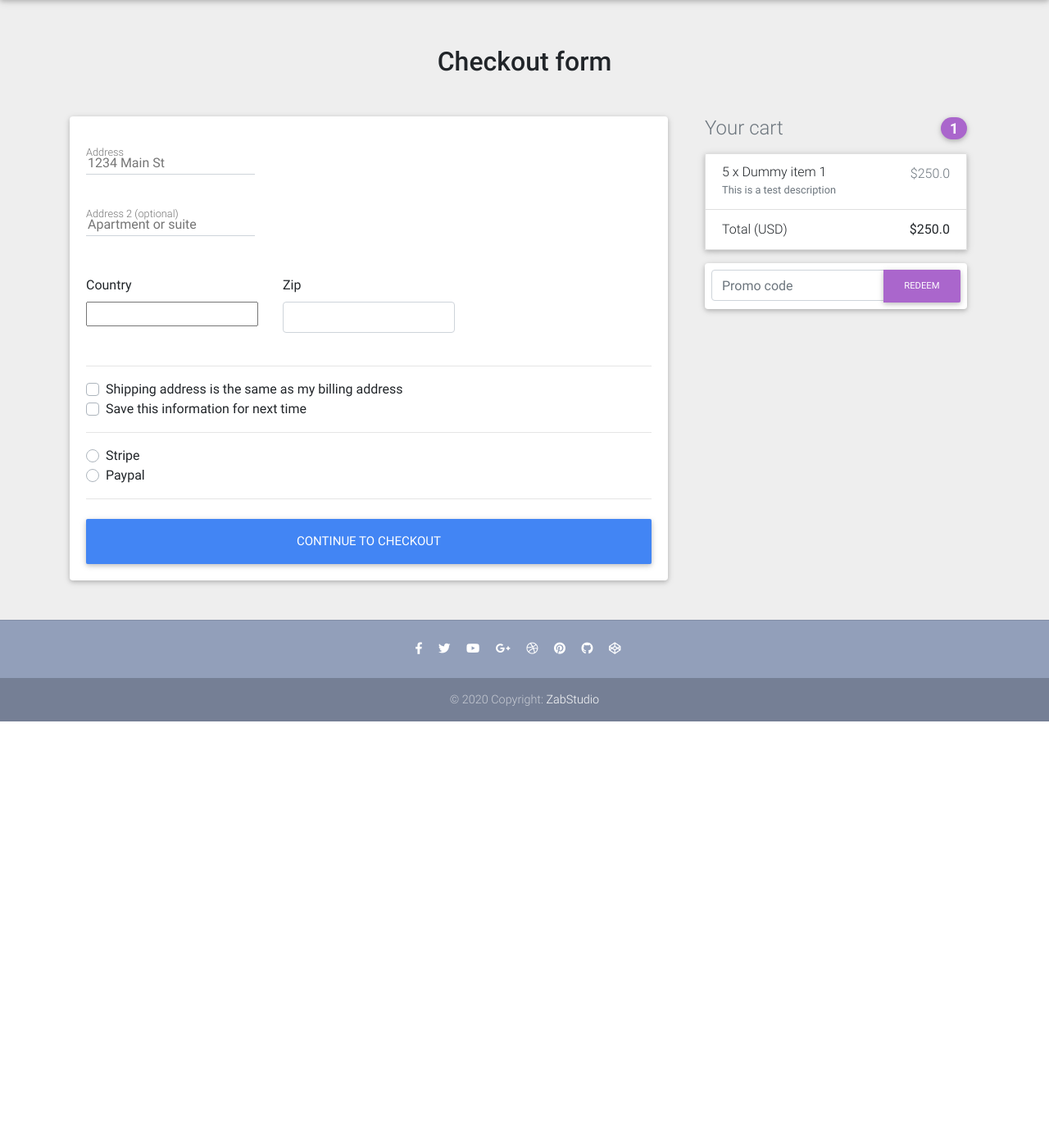
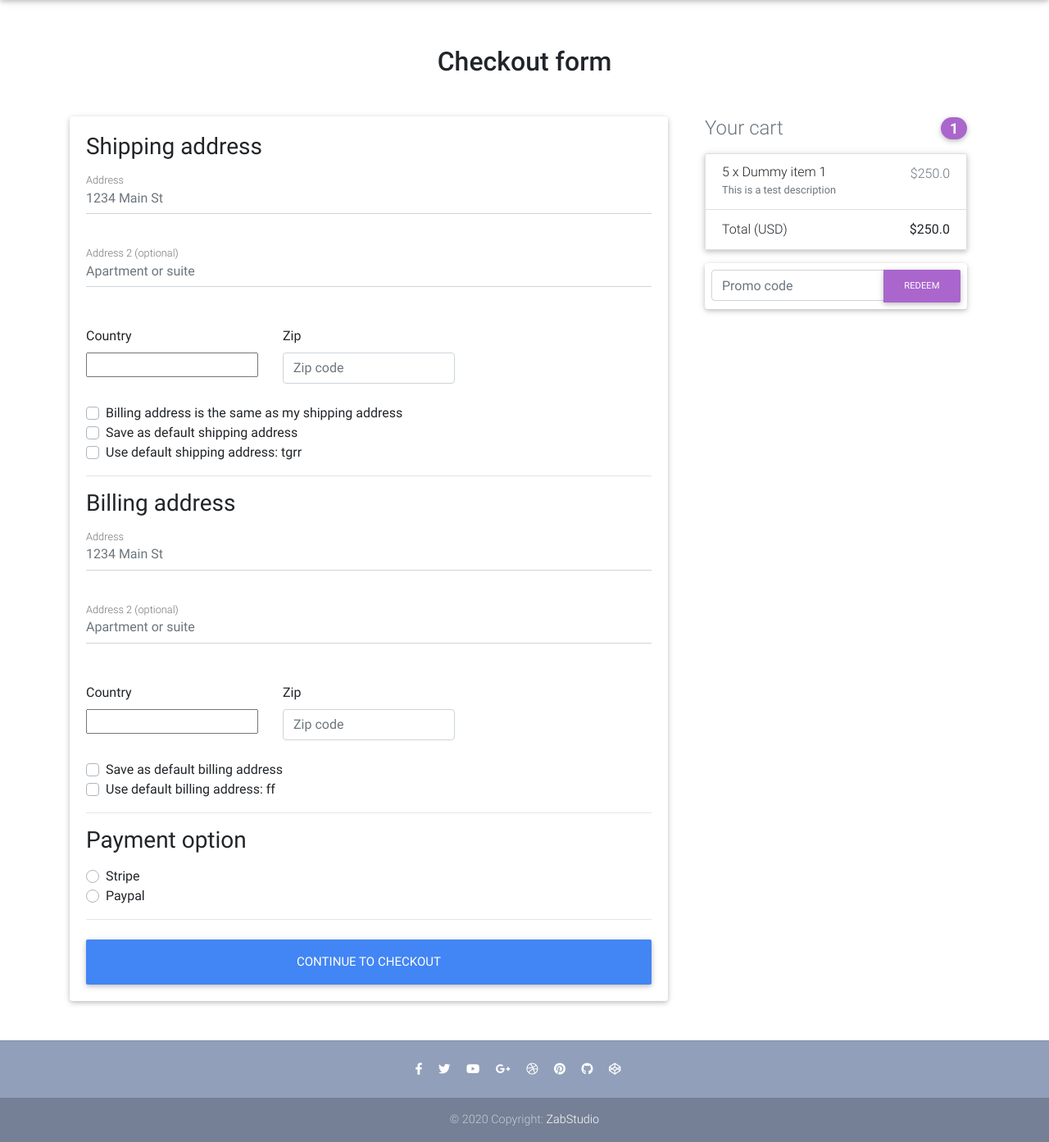
Before and after one commit to safwanvk/Zabshop, a Django app: page /checkout/ in a window 1280 px wide. Shown: the part 64-1457 px from the top of the page at 82% size. Before the commit the page ends 944 px from the top, so only its background shows below. Run offline with Django 3.2, Linux system fonts and the light colour scheme; a user stored in the database is signed in; data comes from the database, SQL or seed files in the repository; both versions use the stored data as it was after the commit; some libraries are stand-ins or nearby versions.

Commit message:
Set default addresses

```diff
--- a/core/forms.py
+++ b/core/forms.py
@@ -9,22 +9,24 @@ PAYMENT_CHOICES = [
 
 
 class CheckoutForm(forms.Form):
-    street_address = forms.CharField(widget=forms.TextInput(attrs={
-        'placeholder': '1234 Main St',
-        'id': 'address'
-    }))
-    apartment_address = forms.CharField(required=False, widget=forms.TextInput(attrs={
-        'placeholder': 'Apartment or suite',
-        'id': 'address-2'
-    }))
-    country = CountryField(blank_label='(select country)').formfield(widget=CountrySelectWidget(attrs={
+    shipping_address = forms.CharField(required=False)
+    shipping_address2 = forms.CharField(required=False)
+    shipping_country = CountryField(blank_label='(select country)').formfield(requred=False, widget=CountrySelectWidget(attrs={
         'class': 'custom-select d-block w-100'}))
-    zip = forms.CharField(widget=forms.TextInput(attrs={
-        'class': 'form-control',
-        'id': 'zip'
-    }))
-    same_shopping_address = forms.BooleanField(required=False)
-    save_info = forms.BooleanField(required=False)
+    shipping_zip = forms.CharField(required=False)
+
+    billing_address = forms.CharField(required=False)
+    billing_address2 = forms.CharField(required=False)
+    billing_country = CountryField(blank_label='(select country)').formfield(requred=False, widget=CountrySelectWidget(attrs={
+        'class': 'custom-select d-block w-100'}))
+    shipping_zip = forms.CharField(required=False)
+
+    same_billing_address = forms.BooleanField(required=False)
+    set_default_shipping = forms.BooleanField(required=False)
+    use_default_shipping = forms.BooleanField(required=False)
+    set_default_billing = forms.BooleanField(required=False)
+    use_default_billing = forms.BooleanField(required=False)
+
     payment_option = forms.ChoiceField(widget=forms.RadioSelect, choices=PAYMENT_CHOICES)
 
 
--- a/core/models.py
+++ b/core/models.py
@@ -86,7 +86,7 @@ class OrderItem(models.Model):
 
 class Order(models.Model):
     user = models.ForeignKey(settings.AUTH_USER_MODEL, on_delete=models.CASCADE)
-    ref_code = models.CharField(max_length=20)
+    ref_code = models.CharField(max_length=20, blank=True, null=True)
     item = models.ManyToManyField(OrderItem)
     start_date = models.DateTimeField(auto_now_add=True)
     ordered_date = models.DateTimeField()
--- a/core/views.py
+++ b/core/views.py
@@ -13,6 +13,7 @@ from django.utils import timezone
 import random
 import string
 import stripe
+
 stripe.api_key = settings.STRIPE_SECRET_KEY
 
 
@@ -20,6 +21,14 @@ stripe.api_key = settings.STRIPE_SECRET_KEY
 
 def create_ref_code():
     return ''.join(random.choices(string.ascii_lowercase + string.digits, k=20))
+
+
+def is_valid_form(values):
+    valid = True
+    for field in values:
+        if field == '':
+            valid = False
+    return valid
 
 
 class CheckoutView(View):
@@ -34,47 +43,147 @@ class CheckoutView(View):
                 'DISPLAY_COUPON_FORM': True
 
             }
+
+            shipping_address_qs = Address.objects.filter(
+                user=self.request.user,
+                address_type='S',
+                default=True
+            )
+            if shipping_address_qs.exists():
+                context.update(
+                    {'default_shipping_address': shipping_address_qs[0]})
+
+            billing_address_qs = Address.objects.filter(
+                user=self.request.user,
+                address_type='B',
+                default=True
+            )
+            if billing_address_qs.exists():
+                context.update(
+                    {'default_billing_address': billing_address_qs[0]})
+
             return render(self.request, 'checkout.html', context)
         except ObjectDoesNotExist:
             messages.info(self.request, "You do not have an active order")
             return redirect("core:checkout")
 
-    def post(self, *args, **kwargs):
-        form = CheckoutForm(self.request.POST or None)
-        try:
-            order = Order.objects.get(user=self.request.user, ordered=False)
-            if form.is_valid():
-                street_address = form.cleaned_data.get('street_address')
-                apartment_address = form.cleaned_data.get('apartment_address')
-                country = form.cleaned_data.get('country')
-                zip = form.cleaned_data.get('zip')
-                # TODO: add functionality for these fields
-                # same_shopping_address = form.cleaned_data.get('same_shopping_address')
-                # save_info = form.cleaned_data.get('save_info')
-                payment_option = form.cleaned_data.get('payment_option')
-                billing_address = Address(
+
+def post(self, *args, **kwargs):
+    form = CheckoutForm(self.request.POST or None)
+    try:
+        order = Order.objects.get(user=self.request.user, ordered=False)
+        if form.is_valid():
+
+            use_default_shipping = form.cleaned_data.get('use_default_shipping')
+            if use_default_shipping():
+                print("Using the default shipping address")
+                address_qs = Address.objects.filter(
                     user=self.request.user,
-                    street_address=street_address,
-                    apartment_address=apartment_address,
-                    country=country,
-                    zip=zip,
-                    address_type='B'
+                    address_type='S',
+                    default=True
                 )
+                if address_qs.exists():
+                    shipping_address = address_qs[0]
+                    order.shipping_address = shipping_address
+                    order.save()
+                else:
+                    messages.info(self.request, "No default shipping address available")
+                    return redirect("core:checkout")
+            else:
+                print("User is entering a new shipping address")
+                shipping_address1 = form.cleaned_data.get('shipping_address')
+                shipping_address2 = form.cleaned_data.get('shipping_address2')
+                shipping_country = form.cleaned_data.get('shipping_country')
+                shipping_zip = form.cleaned_data.get('shipping_zip')
+
+                if is_valid_form((shipping_address1, shipping_country, shipping_zip)):
+                    shipping_address = Address(
+                        user=self.request.user,
+                        street_address=shipping_address1,
+                        apartment_address=shipping_address2,
+                        country=shipping_country,
+                        zip=shipping_zip,
+                        address_type='S'
+                    )
+                    shipping_address.save()
+
+                    order.shipping_address = shipping_address
+                    order.save()
+
+                    set_default_shipping = form.cleaned_data.get('set_default_shipping')
+                    if set_default_shipping():
+                        shipping_address.default = True
+                        shipping_address.save()
+                else:
+                    messages.info(self.request, "Please fill in the required shipping address fields")
+
+            use_default_billing = form.cleaned_data.get('use_default_billing')
+            same_billing_address = form.cleaned_data.get('same_billing_address')
+            if same_billing_address():
+                billing_address = shipping_address
+                billing_address.pk = None
+                billing_address.save()
+                billing_address.address_type = 'B'
                 billing_address.save()
                 order.billing_address = billing_address
                 order.save()
-                # TODO: add redirect to the selected payment option
 
-                if payment_option == 'S':
-                    return redirect('core:payment', payment_option='stripe')
-                elif payment_option == 'P':
-                    return redirect('core:payment', payment_option='paypal')
+            elif use_default_billing():
+                print("Using the default billing address")
+                address_qs = Address.objects.filter(
+                    user=self.request.user,
+                    address_type='B',
+                    default=True
+                )
+                if address_qs.exists():
+                    billing_address = address_qs[0]
+                    order.billing_address = billing_address
+                    order.save()
                 else:
-                    messages.warning(self.request, "Invalid payment option selected")
-                    return redirect('core:checkout')
-        except ObjectDoesNotExist:
-            messages.warning(self.request, "You do not have active order")
-            return redirect("/")
+                    messages.info(self.request, "No default billing address available")
+                    return redirect("core:checkout")
+            else:
+                print("User is entering a new billing address")
+                billing_address1 = form.cleaned_data.get('billing_address')
+                billing_address2 = form.cleaned_data.get('billing_address2')
+                billing_country = form.cleaned_data.get('billing_country')
+                billing_zip = form.cleaned_data.get('billing_zip')
+
+                if is_valid_form((billing_address1, billing_country, billing_zip)):
+                    billing_address = Address(
+                        user=self.request.user,
+                        street_address=billing_address1,
+                        apartment_address=billing_address2,
+                        country=billing_country,
+                        zip=billing_zip,
+                        address_type='B'
+                    )
+                    billing_address.save()
+
+                    order.billing_address = billing_address
+                    order.save()
+
+                    set_default_billing = form.cleaned_data.get('set_default_billing')
+                    if set_default_billing():
+                        billing_address.default = True
+                        billing_address.save()
+                else:
+                    messages.info(self.request, "Please fill in the required billing address fields")
+
+
+            payment_option = form.cleaned_data.get('payment_option')
+            # TODO: add redirect to the selected payment option
+
+            if payment_option == 'S':
+                return redirect('core:payment', payment_option='stripe')
+            elif payment_option == 'P':
+                return redirect('core:payment', payment_option='paypal')
+            else:
+                messages.warning(self.request, "Invalid payment option selected")
+                return redirect('core:checkout')
+    except ObjectDoesNotExist:
+        messages.warning(self.request, "You do not have active order")
+        return redirect("/")
 
 
 class PaymentView(View):
@@ -313,6 +422,7 @@ class AddCouponView(View):
                 # TODO: raise error
                 return None
 
+
 class RequestRefundView(View):
     def get(self, *args, **kwargs):
         form = RefundForm()
--- a/templates/checkout.html
+++ b/templates/checkout.html
@@ -1,95 +1,125 @@
-{% extends 'base.html' %}
+{% extends "base.html" %}
 {% load crispy_forms_filters %}
+
 {% block content %}
 
-<body class="grey lighten-3">
-
-
-  <!--Main layout-->
   <main >
     <div class="container wow fadeIn">
-
-      <!-- Heading -->
       <h2 class="my-5 h2 text-center">Checkout form</h2>
-
-      <!--Grid row-->
       <div class="row">
-
-        <!--Grid column-->
         <div class="col-md-8 mb-4">
-
-          <!--Card-->
           <div class="card">
-
-
-            <!--Card content-->
             <form method="POST" class="card-body">
               {% csrf_token %}
 
-              <!--address-->
+              <h3>Shipping address</h3>
+
+              <div class='hideable_shipping_form'>
+
                 <div class="md-form mb-5">
-                {{ form.street_address }}
-                <label for="address" class="">Address</label>
+                  <input type='text' placeholder='1234 Main St' id='shipping_address' name='shipping_address' class='form-control' />
+                  <label for="shipping_address" class="">Address</label>
                 </div>
 
-              <!--address-2-->
                 <div class="md-form mb-5">
-                {{ form.apartment_address }}
-                <label for="address-2" class="">Address 2 (optional)</label>
+                  <input type='text' placeholder='Apartment or suite' id='shipping_address2' name='shipping_address2' class='form-control' />
+                  <label for="shipping_address2" class="">Address 2 (optional)</label>
                 </div>
 
-              <!--Grid row-->
                 <div class="row">
-
-                <!--Grid column-->
                   <div class="col-lg-4 col-md-12 mb-4">
-
                     <label for="country">Country</label>
-                  {{ form.country }}
+                    {{ form.shipping_country }}
                     <div class="invalid-feedback">
                       Please select a valid country.
                     </div>
-
                   </div>
-                <!--Grid column-->
-
-                <!--Grid column-->
                   <div class="col-lg-4 col-md-6 mb-4">
-
-                  <label for="zip">Zip</label>
-                  {{ form.zip }}
+                    <label for="shipping_zip">Zip</label>
+                    <input type='text' placeholder='Zip code' id='shipping_zip' name='shipping_zip' class='form-control' />
                     <div class="invalid-feedback">
                       Zip code required.
                     </div>
+                  </div>
+                </div>
+
+                <div class="custom-control custom-checkbox">
+                  <input type="checkbox" class="custom-control-input" name="same_billing_address" id="same_billing_address">
+                  <label class="custom-control-label" for="same_billing_address">Billing address is the same as my shipping address</label>
+                </div>
+                <div class="custom-control custom-checkbox">
+                  <input type="checkbox" class="custom-control-input" name="set_default_shipping" id="set_default_shipping">
+                  <label class="custom-control-label" for="set_default_shipping">Save as default shipping address</label>
+                </div>
 
               </div>
-                <!--Grid column-->
 
+              {% if default_shipping_address %}
+              <div class="custom-control custom-checkbox">
+                <input type="checkbox" class="custom-control-input" name="use_default_shipping" id="use_default_shipping">
+                <label class="custom-control-label" for="use_default_shipping">Use default shipping address: {{ default_shipping_address.street_address|truncatechars:10 }}</label>
               </div>
-              <!--Grid row-->
+              {% endif %}
 
               <hr>
 
-              <div class="custom-control custom-checkbox">
-                <input {% if form.same_shopping_address.value %}checked{% endif %} id="same-address" name="same_billing_address" type="checkbox" class="custom-control-input">
-                <label class="custom-control-label" for="same-address">Shipping address is the same as my billing address</label>
-              </div>
-              <div class="custom-control custom-checkbox">
-                <input {% if form.save_info.value %}checked{% endif %} type="checkbox" class="custom-control-input" id="save-info" name="save_info">
-                <label class="custom-control-label" for="save-info">Save this information for next time</label>
+              <h3>Billing address</h3>
+
+              <div class='hideable_billing_form'>
+                <div class="md-form mb-5">
+                  <input type='text' placeholder='1234 Main St' id='billing_address' name='billing_address' class='form-control' />
+                  <label for="billing_address" class="">Address</label>
                 </div>
 
+                <div class="md-form mb-5">
+                  <input type='text' placeholder='Apartment or suite' id='billing_address2' name='billing_address2' class='form-control' />
+                  <label for="billing_address2" class="">Address 2 (optional)</label>
+                </div>
+
+                <div class="row">
+                  <div class="col-lg-4 col-md-12 mb-4">
+                    <label for="country">Country</label>
+                    {{ form.billing_country }}
+                    <div class="invalid-feedback">
+                      Please select a valid country.
+                    </div>
+                  </div>
+
+                  <div class="col-lg-4 col-md-6 mb-4">
+                    <label for="billing_zip">Zip</label>
+                    <input type='text' placeholder='Zip code' id='billing_zip' name='billing_zip' class='form-control' />
+                    <div class="invalid-feedback">
+                      Zip code required.
+                    </div>
+                  </div>
+
+                </div>
+
+                <div class="custom-control custom-checkbox">
+                  <input type="checkbox" class="custom-control-input" name="set_default_billing" id="set_default_billing">
+                  <label class="custom-control-label" for="set_default_billing">Save as default billing address</label>
+                </div>
+
+              </div>
+
+              {% if default_billing_address %}
+              <div class="custom-control custom-checkbox">
+                <input type="checkbox" class="custom-control-input" name="use_default_billing" id="use_default_billing">
+                <label class="custom-control-label" for="use_default_billing">Use default billing address: {{ default_billing_address.street_address|truncatechars:10 }}</label>
+              </div>
+              {% endif %}
               <hr>
+
+              <h3>Payment option</h3>
 
               <div class="d-block my-3">
                 {% for value, name in form.fields.payment_option.choices %}
                 <div class="custom-control custom-radio">
-                  <input id="{{ name }}" name="payment_option" value="{{ value }}" type="radio" class="custom-control-input"  required>
+                  <input id="{{ name }}" name="payment_option" value="{{ value }}" type="radio" class="custom-control-input" required>
                   <label class="custom-control-label" for="{{ name }}">{{ name }}</label>
                 </div>
                 {% endfor %}
               </div>
-
 
               <hr class="mb-4">
               <button class="btn btn-primary btn-lg btn-block" type="submit">Continue to checkout</button>
@@ -97,26 +127,43 @@
             </form>
 
           </div>
-          <!--/.Card-->
 
         </div>
-        <!--Grid column-->
 
-        <!--Grid column-->
         <div class="col-md-4 mb-4">
-          {% include 'order_snippet.html' %}
+          {% include "order_snippet.html" %}
         </div>
-        <!--Grid column-->
 
       </div>
-      <!--Grid row-->
 
     </div>
   </main>
-  <!--Main layout-->
 
+{% endblock content %}
 
+{% block extra_scripts %}
+<script>
+var hideable_shipping_form = $('.hideable_shipping_form');
+var hideable_billing_form = $('.hideable_billing_form');
 
+var use_default_shipping = document.querySelector("input[name=use_default_shipping]");
+var use_default_billing = document.querySelector("input[name=use_default_billing]");
 
-</body>
-{% endblock %}
+use_default_shipping.addEventListener('change', function() {
+  if (this.checked) {
+    hideable_shipping_form.hide();
+  } else {
+    hideable_shipping_form.show();
+  }
+})
+
+use_default_billing.addEventListener('change', function() {
+  if (this.checked) {
+    hideable_billing_form.hide();
+  } else {
+    hideable_billing_form.show();
+  }
+})
+
+</script>
+{% endblock extra_scripts %}
```
Also changed, not shown: core/migrations/0027_auto_20200621_1430.py (added), db.sqlite3. Lines whose indentation alone changed are shown as unchanged.
